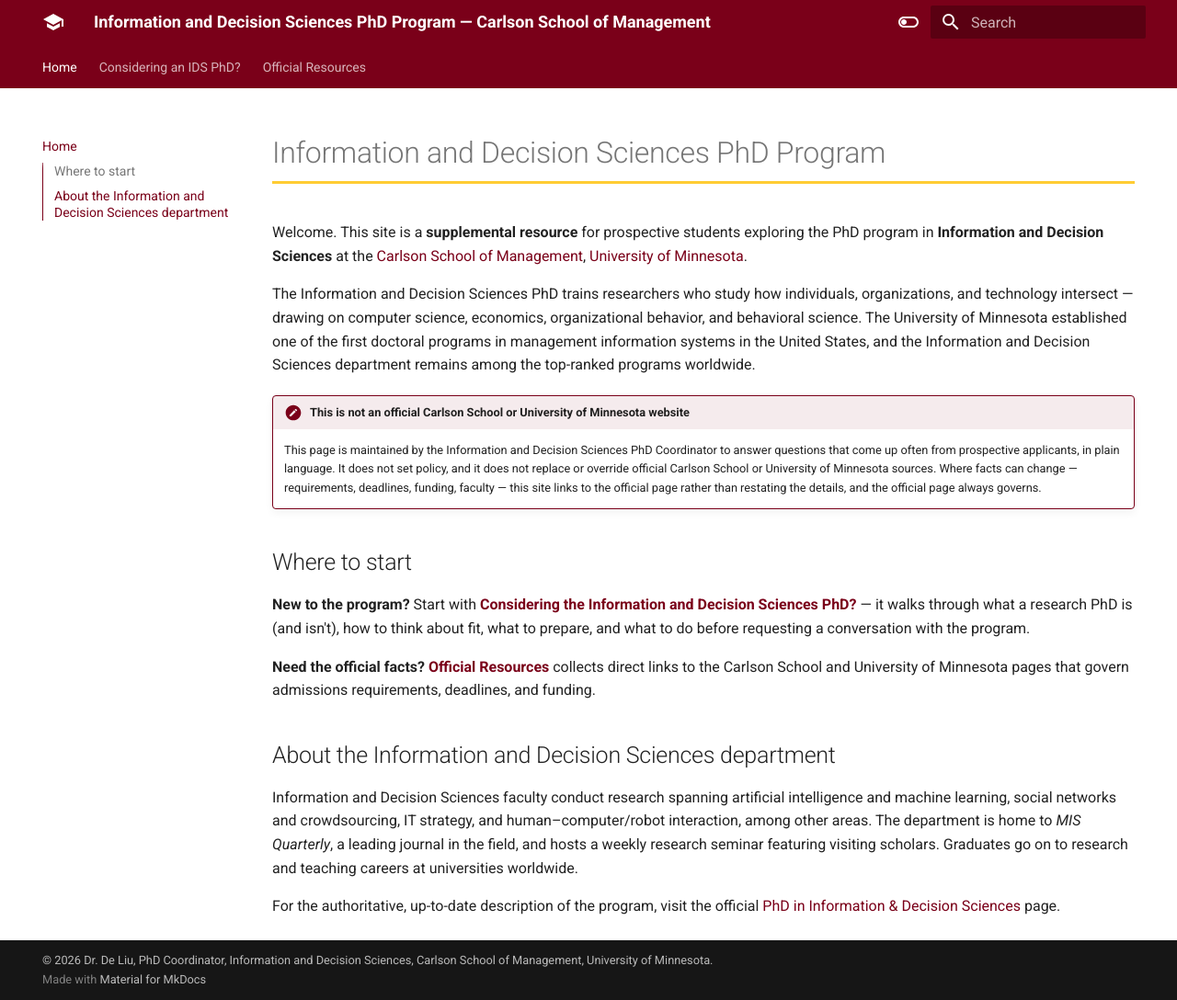
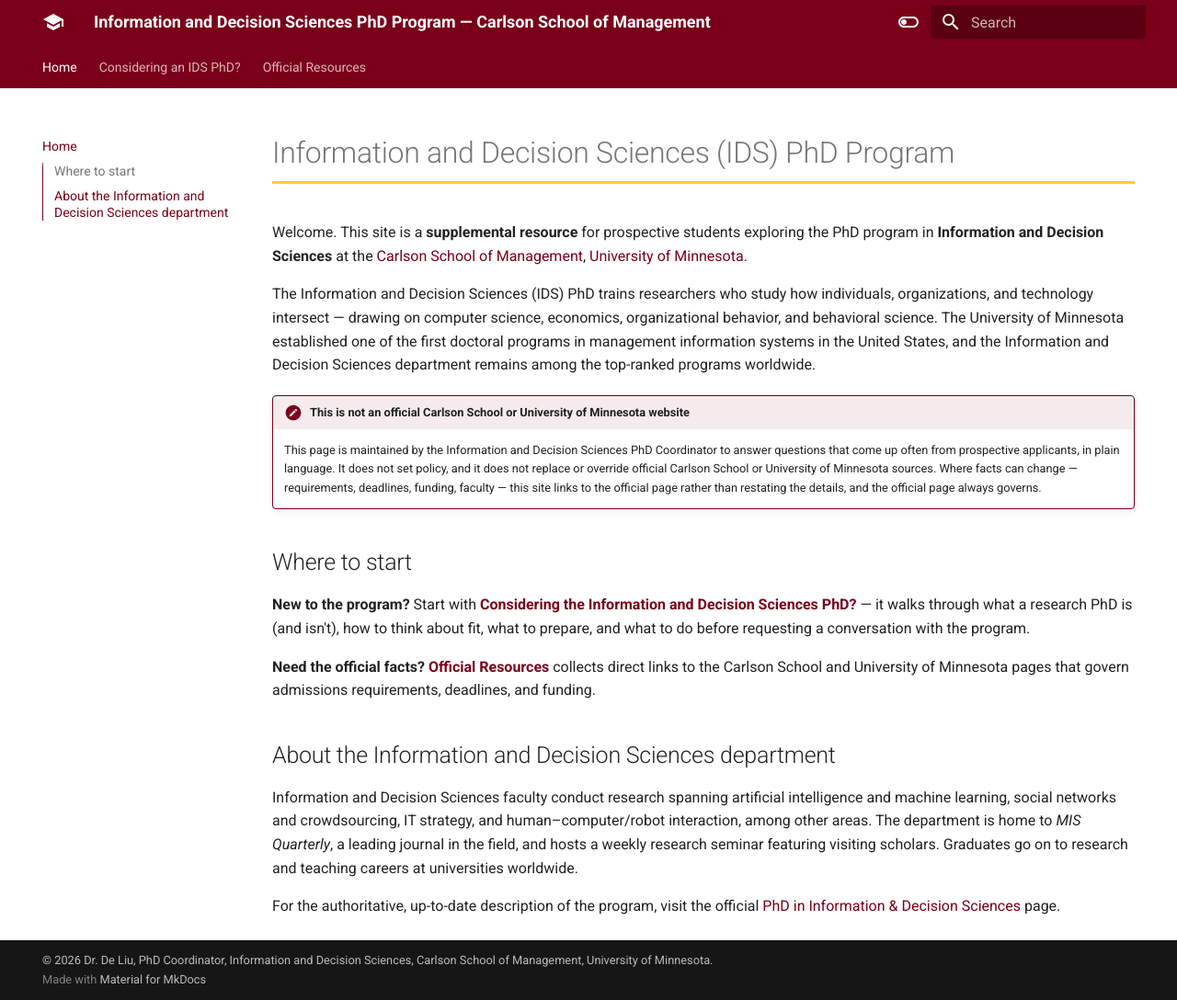
Before and after one commit to de4liu/ids-phd-public, an MkDocs documentation site: the page built from docs/index.md, in a window 1280 px wide and 1088 px high. Shown: the whole window at 92% size. Built offline with MkDocs 1.6.1 and Material for MkDocs 9.7.7, drawn with Linux system fonts in a browser that asks for light colours.

Commit message:
IDS shortcut

```diff
--- a/docs/index.md
+++ b/docs/index.md
@@ -1,8 +1,8 @@
-# Information and Decision Sciences PhD Program
+# Information and Decision Sciences (IDS) PhD Program
 
 Welcome. This site is a **supplemental resource** for prospective students exploring the PhD program in **Information and Decision Sciences** at the [Carlson School of Management](https://carlsonschool.umn.edu/), [University of Minnesota](https://twin-cities.umn.edu/).
 
-The Information and Decision Sciences PhD trains researchers who study how individuals, organizations, and technology intersect — drawing on computer science, economics, organizational behavior, and behavioral science. The University of Minnesota established one of the first doctoral programs in management information systems in the United States, and the Information and Decision Sciences department remains among the top-ranked programs worldwide.
+The Information and Decision Sciences (IDS) PhD trains researchers who study how individuals, organizations, and technology intersect — drawing on computer science, economics, organizational behavior, and behavioral science. The University of Minnesota established one of the first doctoral programs in management information systems in the United States, and the Information and Decision Sciences department remains among the top-ranked programs worldwide.
 
 !!! unofficial "This is not an official Carlson School or University of Minnesota website"
     This page is maintained by the Information and Decision Sciences PhD Coordinator to answer questions that come up often from prospective applicants, in plain language. It does not set policy, and it does not replace or override official Carlson School or University of Minnesota sources. Where facts can change — requirements, deadlines, funding, faculty — this site links to the official page rather than restating the details, and the official page always governs.
```
